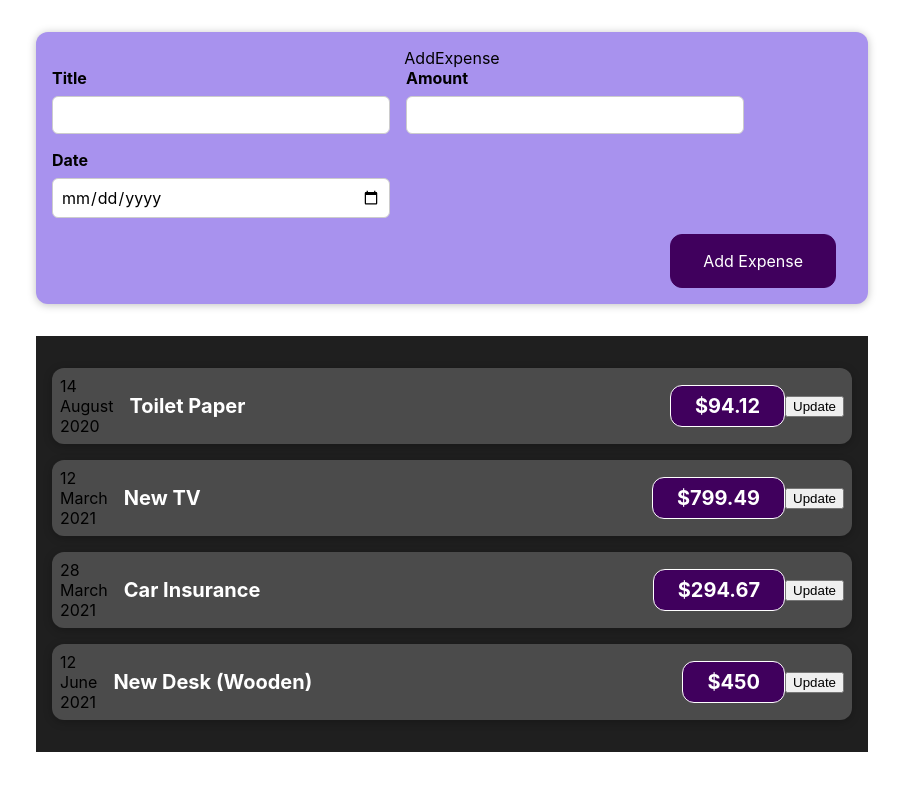
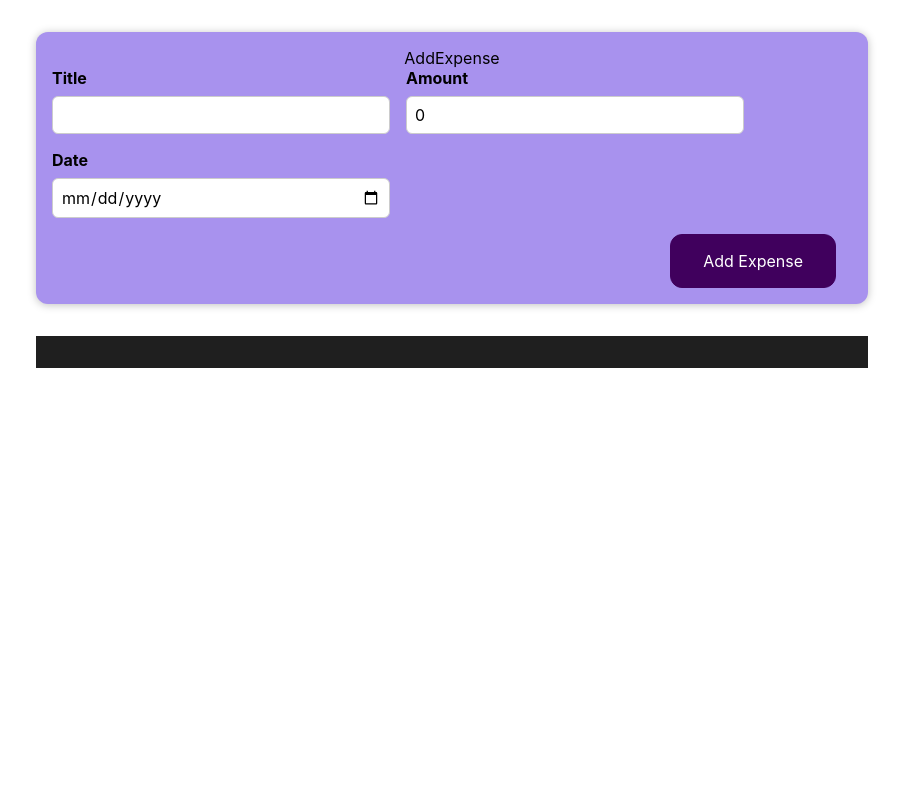
Before and after one commit to Indrajeet-01/FrontendTasks, a React (Create React App) app: page / in a window 1280 px wide. Shown: the top 790 px of the page, without its empty margins (188-1091 px from the left). Built offline with nearby package versions, Linux system fonts and the light colour scheme.

Commit message:
display expense

```diff
--- a/src/App.js
+++ b/src/App.js
@@ -1,14 +1,21 @@
-
+import { useState } from "react";
 import Expenses from "./components/Expenses/Expenses";
 import AddExpense from "./components/NewExpense/AddExpense";
 
 function App() {
 
+  const [expenses, setExpenses] = useState([])
+
+
+  const addExpenseHandler = (newExpense) => {
+    setExpenses((prevExpenses) => [newExpense, ...prevExpenses]);
+  };
+
   return (
     <div className="App">
       <header className="App-header">
-        <AddExpense/>
-      <Expenses/>
+        <AddExpense onAddExpense={addExpenseHandler}/>
+      <Expenses expenses={expenses}/>
       </header>
     </div>
   );
--- a/src/components/Expenses/Expenses.js
+++ b/src/components/Expenses/Expenses.js
@@ -1,28 +1,8 @@
-import React from 'react'
+import React, {useState} from 'react'
 import ExpenseItem from './ExpenseItem';
 
-const Expenses = () => {
-    const expenses = [
-        {
-          id: 'e1',
-          title: 'Toilet Paper',
-          amount: 94.12,
-          date: new Date(2020, 7, 14),
-        },
-        { id: 'e2', title: 'New TV', amount: 799.49, date: new Date(2021, 2, 12) },
-        {
-          id: 'e3',
-          title: 'Car Insurance',
-          amount: 294.67,
-          date: new Date(2021, 2, 28),
-        },
-        {
-          id: 'e4',
-          title: 'New Desk (Wooden)',
-          amount: 450,
-          date: new Date(2021, 5, 12),
-        },
-      ];
+const Expenses = ({expenses}) => {
+
   return (
     <div className='expenses'>
         {expenses.map((expense, index) => (
--- a/src/components/NewExpense/AddExpense.js
+++ b/src/components/NewExpense/AddExpense.js
@@ -1,9 +1,9 @@
 import React, {useState} from 'react'
 import './style.css'
 
-const AddExpense = () => {
+const AddExpense = ({onAddExpense}) => {
     const [enteredTitle, setEnteredTitle] = useState('');
-    const [enteredAmount, setEnteredAmount] = useState('');
+    const [enteredAmount, setEnteredAmount] = useState(0);
     const [enteredDate, setEnteredDate] = useState('');
 
     const titleChangeHandler = (event) => {
@@ -21,12 +21,18 @@ const AddExpense = () => {
     const submitHandler = (e) => {
       e.preventDefault()
       const expenseData = {
+        id : Math.floor(Math.random() * 10),
         title : enteredTitle,
         amount : enteredAmount,
         date : new Date(enteredDate)
       }
+      onAddExpense(expenseData);
 
-      console.log(expenseData)
+
+      setEnteredTitle('');
+    setEnteredAmount('');
+    setEnteredDate('');
+    console.log(expenseData)
 
     }
   return (
@@ -35,15 +41,15 @@ const AddExpense = () => {
       <div className='new-expense__controls'>
         <div className='new-expense__control'>
           <label>Title</label>
-          <input type='text' onChange={titleChangeHandler} />
+          <input type='text' value={enteredTitle} onChange={titleChangeHandler} />
         </div>
         <div className='new-expense__control'>
           <label>Amount</label>
-          <input type='number' min='0.01' step='0.01'  onChange={amountChangeHandler} />
+          <input type='number' min='0.01' step='0.01' value={enteredAmount}  onChange={amountChangeHandler} />
         </div>
         <div className='new-expense__control'>
           <label>Date</label>
-          <input type='date' min='2019-01-01' max='2023-12-31' onChange={dateChangeHandler} />
+          <input type='date' min='2019-01-01' max='2023-12-31' value={enteredDate} onChange={dateChangeHandler} />
         </div>
       </div>
       <div className='new-expense__actions'>
```
